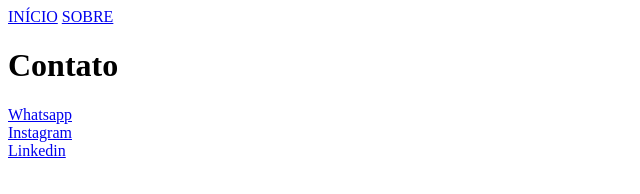
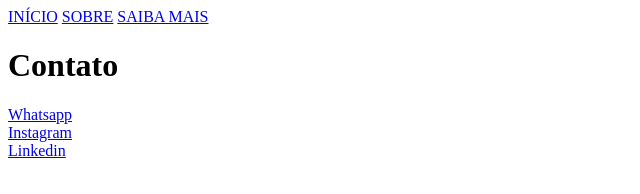
Before and after one commit to GustavoRMendes/barcelona-page, a plain HTML site: page contato.html in a window 1280 px wide. Shown: the whole page, without its empty margins (0-640 px from the left). Drawn offline with Linux system fonts and the light colour scheme.

Commit message:
add saibamais.html in contato.html

```diff
--- a/contato.html
+++ b/contato.html
@@ -8,6 +8,7 @@
 <body>
   <a href="./index.html">INÍCIO</a>
   <a href="./sobre.html">SOBRE</a>
+  <a href="./saibamais.html">SAIBA MAIS</a>
   <h1>Contato</h1>
   <a href="https://wa.me/5547992442004" class="zap" target="_blank">Whatsapp</a> <br>
   <a href="https://www.instagram.com/gustavormendess_dev/" class="instagram" target="_blank">Instagram</a> <br>
```
